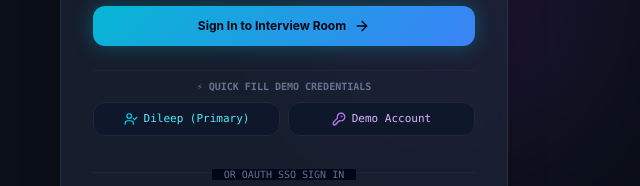
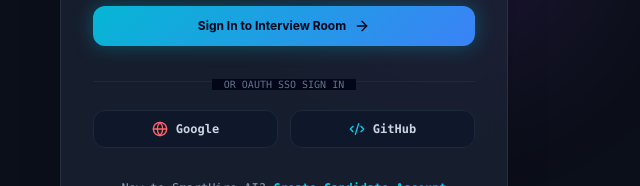
Before and after one commit to springboardmentor441p-coderr/AI-Powered-Mock-Interview-and-Candidate-Assessment-Platform, a React (Vite) app in the folder frontend/: page /login in a window 1280 px wide. Shown: the part 482-668 px from the top of the page, without its empty margins (356-996 px from the left). Built offline with nearby package versions, Linux system fonts and the light colour scheme; no server answers.

Commit message:
style: remove Quick Fill Demo Credentials section from LoginPage

```diff
--- a/frontend/src/pages/LoginPage.jsx
+++ b/frontend/src/pages/LoginPage.jsx
@@ -272,32 +272,6 @@
             </button>
           </form>
 
-          {/* Quick Fill Demo Credentials */}
-          <div className="pt-2 border-t border-slate-800/80 space-y-2">
-            <span className="text-[10px] text-slate-500 font-mono block uppercase text-center font-bold">
-              ⚡ Quick Fill Demo Credentials
-            </span>
-            <div className="grid grid-cols-2 gap-2">
-              <button
-                type="button"
-                onClick={() => fillDemoAccount('dileep@smarthire.ai', 'dileep123')}
-                className="px-2.5 py-2 rounded-xl bg-slate-900 hover:bg-slate-850 border border-slate-800 text-[11px] font-mono text-cyan-300 flex items-center justify-center gap-1.5 transition-all cursor-pointer"
-              >
-                <UserCheck className="w-3.5 h-3.5 text-cyan-400" />
-                <span>Dileep (Primary)</span>
-              </button>
-
-              <button
-                type="button"
-                onClick={() => fillDemoAccount('demo@smarthire.ai', 'demo123')}
-                className="px-2.5 py-2 rounded-xl bg-slate-900 hover:bg-slate-850 border border-slate-800 text-[11px] font-mono text-purple-300 flex items-center justify-center gap-1.5 transition-all cursor-pointer"
-              >
-                <KeyRound className="w-3.5 h-3.5 text-purple-400" />
-                <span>Demo Account</span>
-              </button>
-            </div>
-          </div>
-
           {/* Divider */}
           <div className="relative my-4 text-center">
             <div className="absolute inset-0 flex items-center">
```
